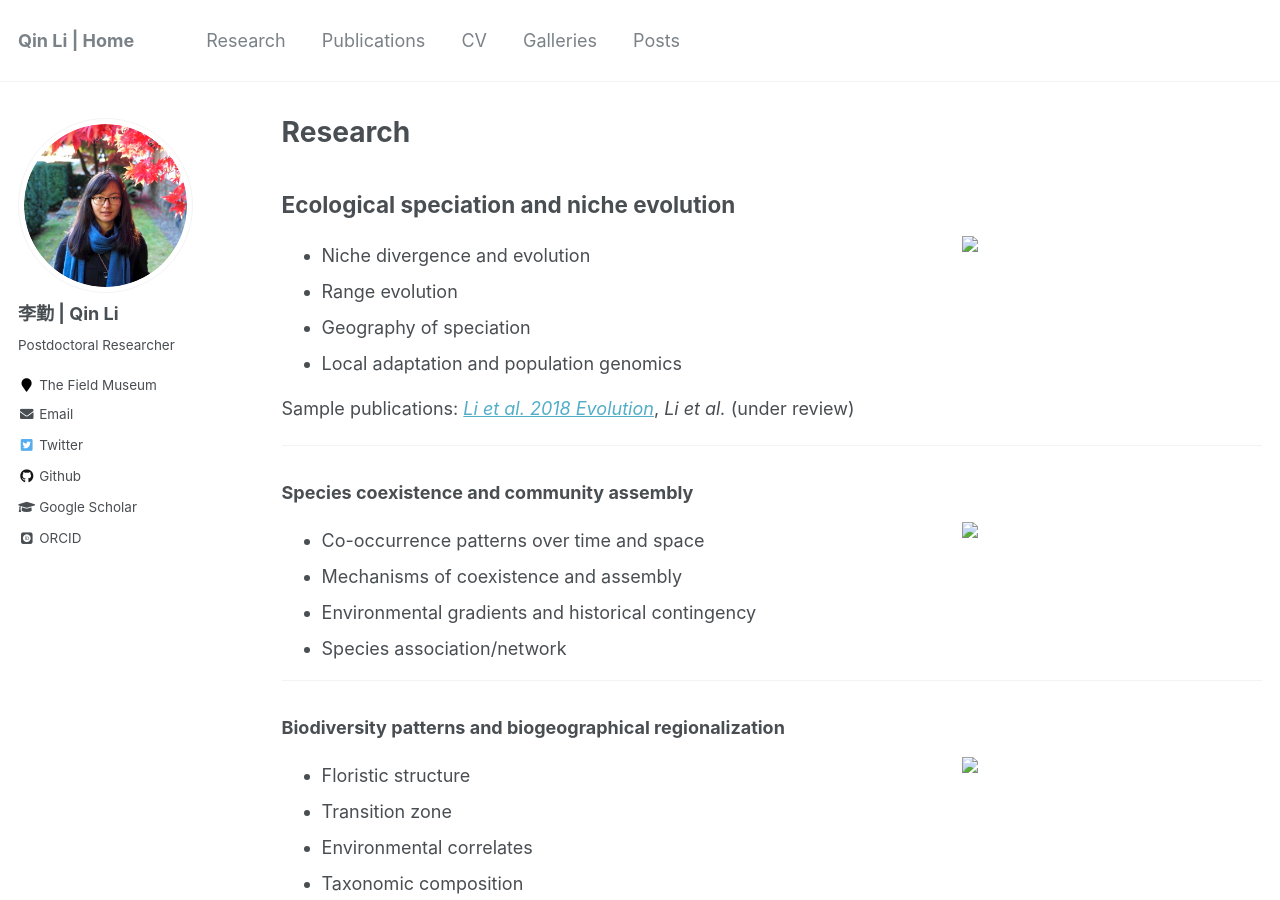
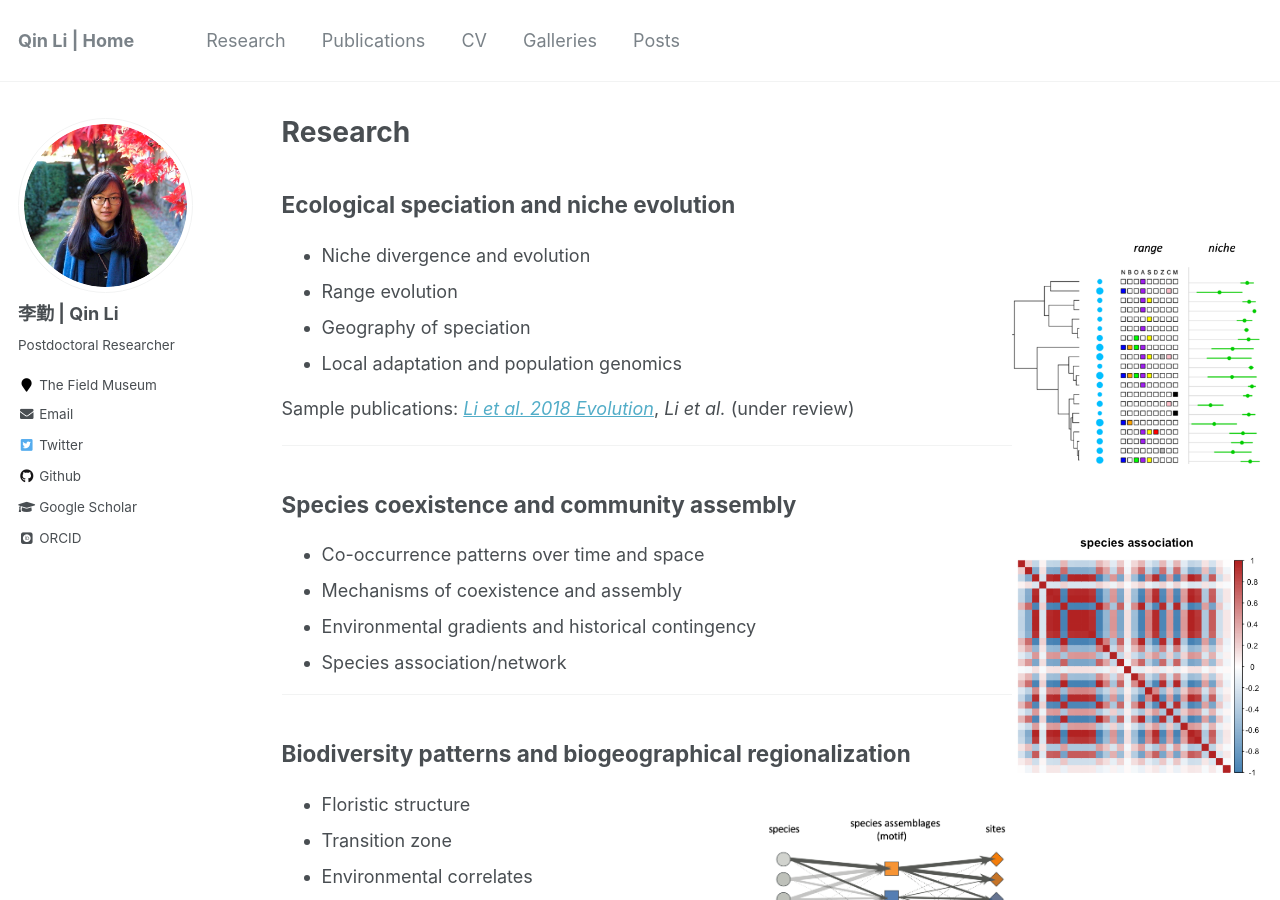
Before and after one commit to qli/qli.github.io, a Jekyll site: the page built from _pages/research.md, in a window 1280 px wide and 900 px high. Built offline with Jekyll 4.4.1, drawn with Linux system fonts in a browser that asks for light colours; some web fonts are replaced.

Commit message:
modify fig and pic

```diff
--- a/_pages/research.md
+++ b/_pages/research.md
@@ -10,7 +10,8 @@ author_profile: true
 
 <!--![](./images/fig_niche_range.png){: width=30% style="float: left"}
 does not work-->
-<img align="right" width="300" src="./images/fig_nicheRange.png">
+<img align="right" width="250" src="/images/fig_nicheRange.png">
+
 - Niche divergence and evolution
 - Range evolution
 - Geography of speciation
@@ -22,9 +23,10 @@ Sample publications: [*Li et al. 2018 Evolution*](https://doi.org/10.1111/evo.13
 
 ---
 
-### Species coexistence and community assembly
+## Species coexistence and community assembly
 
-<img align="right" width="300" src="./images/fig_speciesAssociation.png">
+<img align="right" width="250" src="/images/fig_speciesAssociation.png">
+
 - Co-occurrence patterns over time and space
 - Mechanisms of coexistence and assembly
 - Environmental gradients and historical contingency
@@ -33,8 +35,8 @@ Sample publications: [*Li et al. 2018 Evolution*](https://doi.org/10.1111/evo.13
 
 ---
 
-### Biodiversity patterns and biogeographical regionalization
-<img align="right" width="300" src="./images/fig_GoM.png">
+## Biodiversity patterns and biogeographical regionalization
+<img align="right" width="250" src="/images/fig_GoM.png">
 
 - Floristic structure
 - Transition zone
@@ -47,9 +49,10 @@ Sample publications: *Li et al.* (under review)
 
 ---
 
-### Global change and species responses
+## Global change and species responses
 
-<img align="right" width="300" src="./images/fig_NAC.png">
+<img align="right" width="250" src="/images/fig_NAC.png">
+
 - Non-analogous climate patterns
 - Range shifts under climate change
 - Range limits and niche dynamics
```
Also changed, not shown: _galleries/galleries-1.md (+5 -5 lines).
